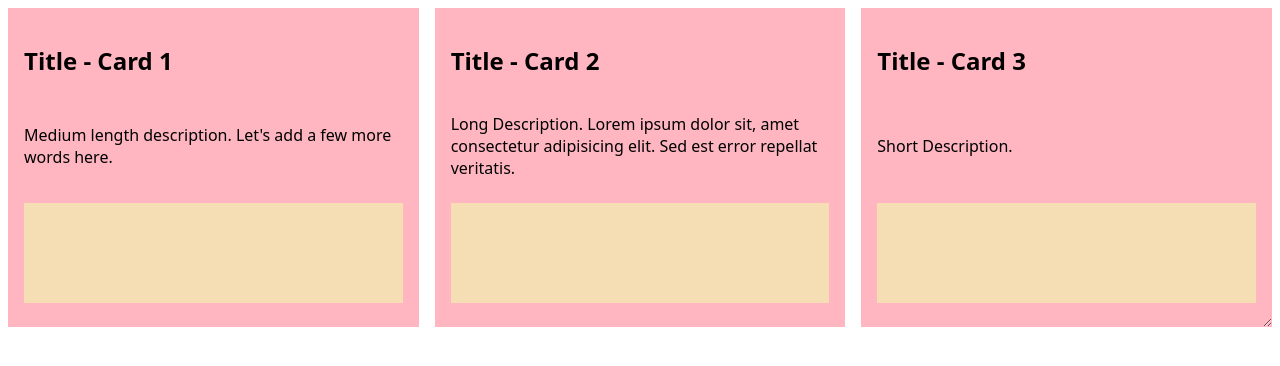
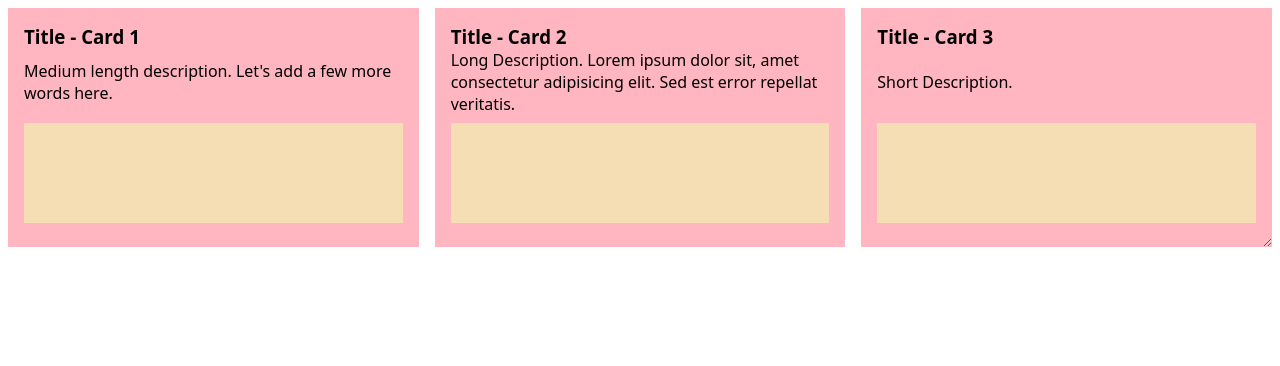
Before and after one commit to cionex7/cssPlayground, a website: page pages/lineUp.html in a window 1280 px wide. Drawn offline with Linux system fonts and the light colour scheme.

Commit message:
text changes

```diff
--- a/pages/lineUp.html
+++ b/pages/lineUp.html
@@ -5,17 +5,17 @@
   <body>
     <section class="parent" contenteditable>
       <div class="card">
-        <h1>Title - Card 1</h1>
+        <h3>Title - Card 1</h3>
         <p>Medium length description. Let's add a few more words here.</p>
         <div class="visual"></div>
       </div>
       <div class="card">
-        <h1>Title - Card 2</h1>
+        <h3>Title - Card 2</h3>
         <p>Long Description. Lorem ipsum dolor sit, amet consectetur adipisicing elit. Sed est error repellat veritatis.</p>
         <div class="visual"></div>
       </div>
       <div class="card">
-        <h1>Title - Card 3</h1>
+        <h3>Title - Card 3</h3>
         <p>Short Description.</p>
         <div class="visual"></div>
       </div>
--- a/styles/lineUp.scss
+++ b/styles/lineUp.scss
@@ -20,9 +20,9 @@
   flex-direction: column;
   justify-content: space-between;
   background: lightpink;
-  padding: 1rem;
+  padding: 16px;
 }
 
-h1 {
-  font-size: 1.5rem;
+p, h3 {
+  margin: 0px;
 }
```
Also changed, not shown: pages/aspect.html (+2 -2 lines), pages/clamp.html (+0 -2 lines), pages/css/lineUp.css.
